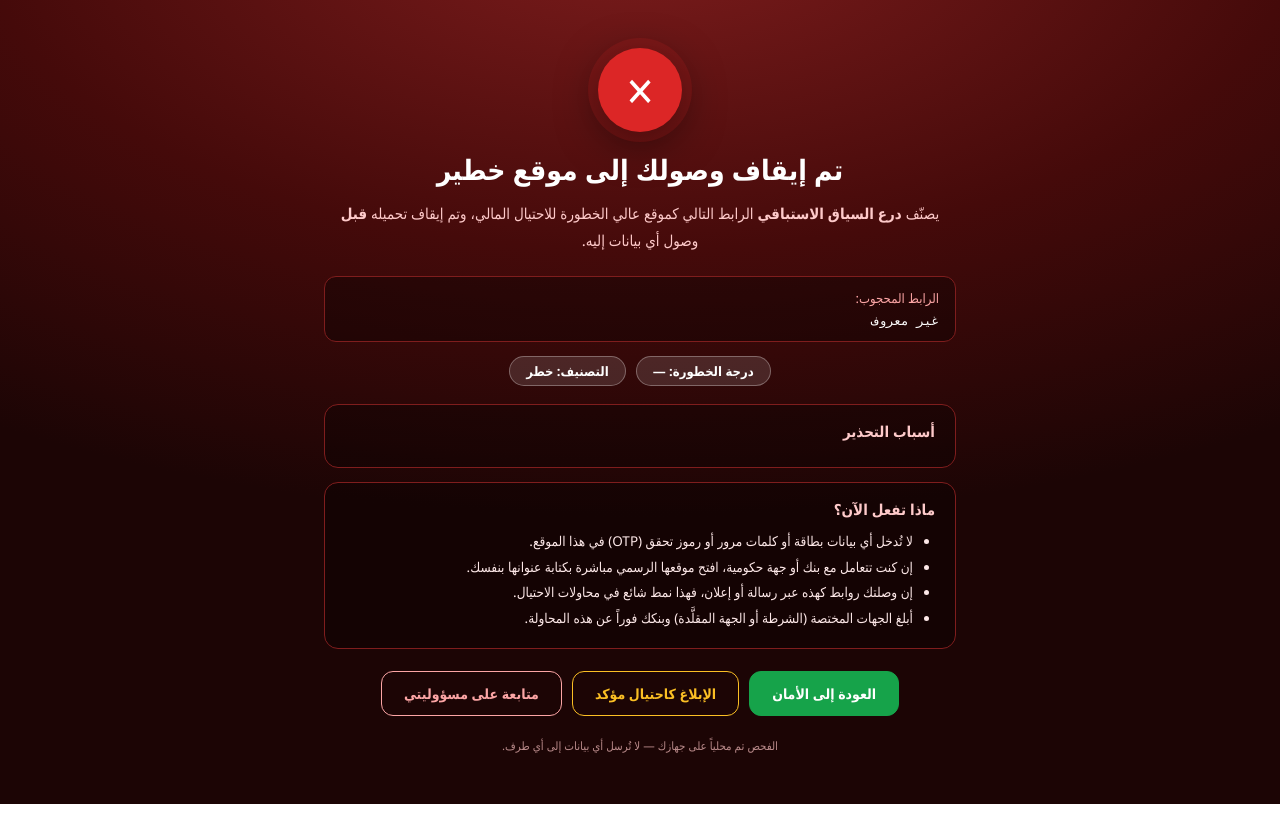
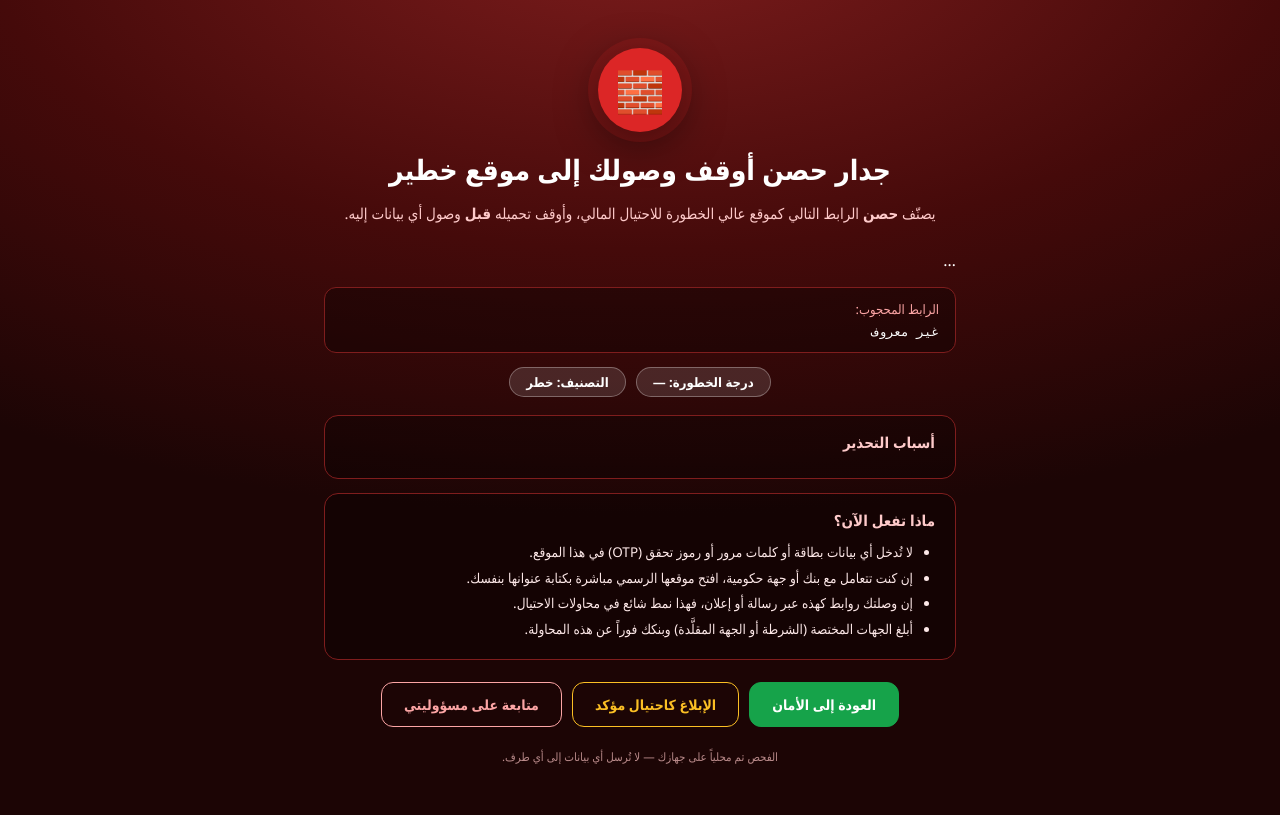
Before and after one commit to alzeedi1903-eng/Dir, a browser extension: page extension/interstitial/blocked.html in a window 1280 px wide. Drawn offline with Linux system fonts and the light colour scheme.

Commit message:
Update blocked.html

```diff
--- a/extension/interstitial/blocked.html
+++ b/extension/interstitial/blocked.html
@@ -2,17 +2,18 @@
 <html lang="ar" dir="rtl">
 <head>
 <meta charset="UTF-8">
-<title>تم حجب الرابط — درع السياق الاستباقي</title>
+<title>تم حجب الرابط — حصن</title>
 <link rel="stylesheet" href="blocked.css">
 </head>
 <body>
 <main class="wrap">
-  <div class="icon">✕</div>
-  <h1>تم إيقاف وصولك إلى موقع خطير</h1>
+  <div class="icon">🧱</div>
+  <h1>جدار حصن أوقف وصولك إلى موقع خطير</h1>
   <p class="lead">
-    يصنّف <b>درع السياق الاستباقي</b> الرابط التالي كموقع عالي الخطورة للاحتيال المالي،
-    وتم إيقاف تحميله <b>قبل</b> وصول أي بيانات إليه.
+    يصنّف <b>حصن</b> الرابط التالي كموقع عالي الخطورة للاحتيال المالي،
+    وأوقف تحميله <b>قبل</b> وصول أي بيانات إليه.
   </p>
+  <p class="wall-line" id="wallLine">…</p>
 
   <div class="target-box">
     <span class="lbl">الرابط المحجوب:</span>
@@ -27,6 +28,11 @@
   <div class="panel">
     <h2>أسباب التحذير</h2>
     <ul id="reasons"></ul>
+  </div>
+
+  <div class="panel cmp-panel" id="comparePanel" style="display:none">
+    <h2>⚖️ المقارنة مع الموقع الرسمي</h2>
+    <div id="cmpBody"></div>
   </div>
 
   <div class="advice">
```
